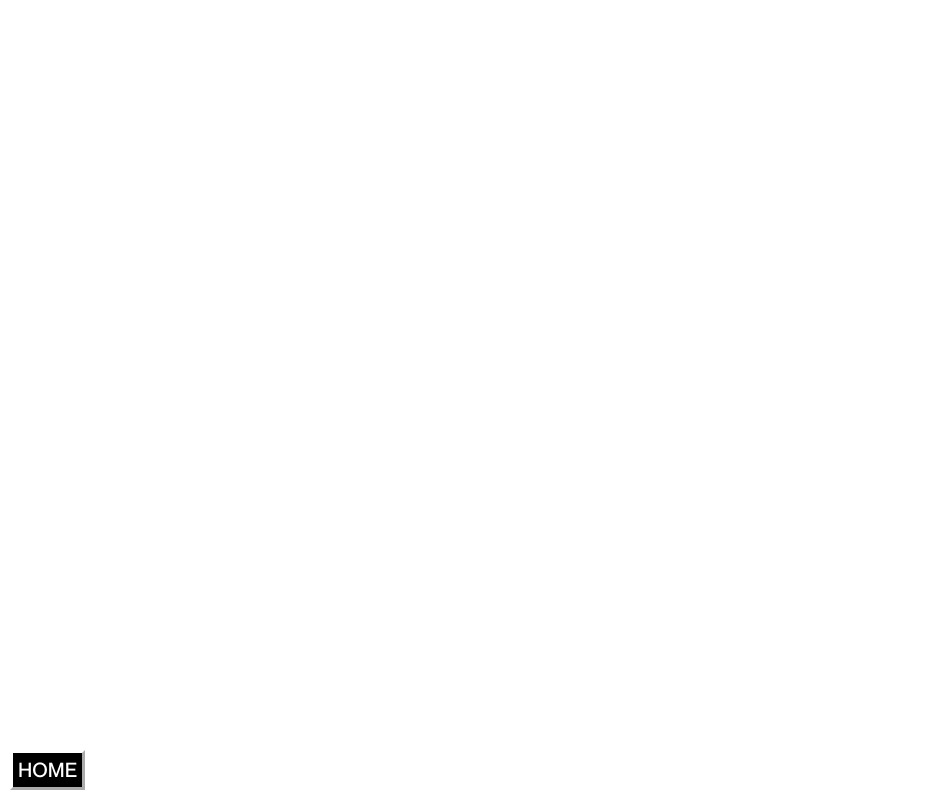
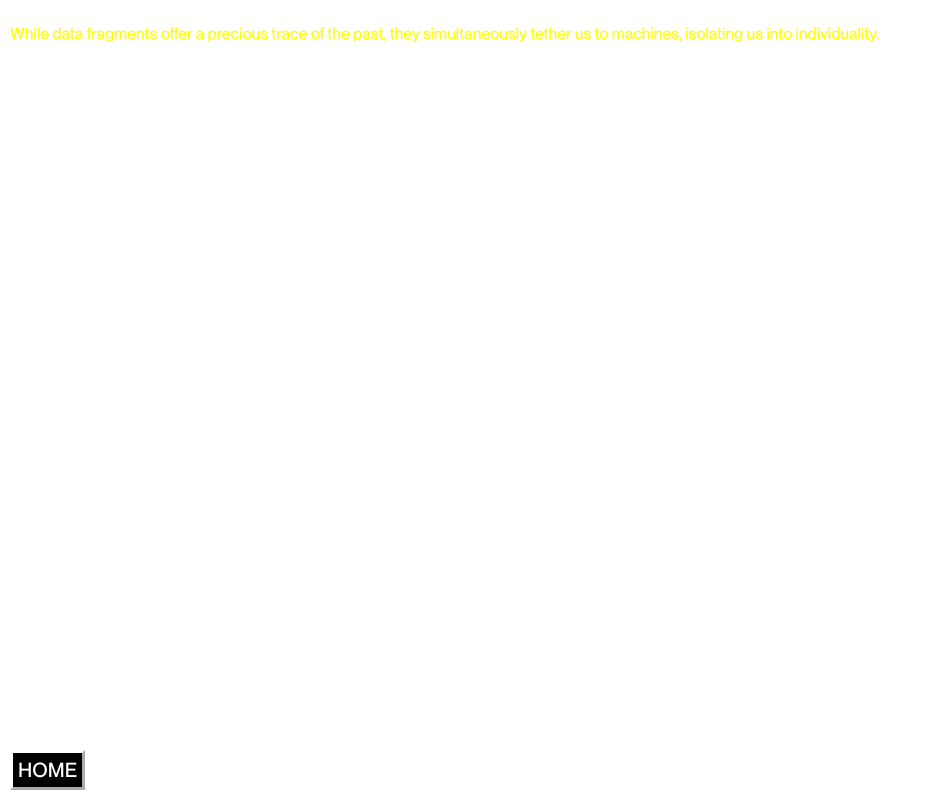
Before and after one commit to TajaRegent/notes-toward-a-spreadsheet-novel, a plain HTML site: page index.html in a window 1280 px wide. Shown: the whole page, without its empty margins (0-930 px from the left). Drawn offline with Linux system fonts and the light colour scheme.

Commit message:
Update index.html
1

```diff
--- a/index.html
+++ b/index.html
@@ -29,11 +29,25 @@
 			font-family: myFirstFont;
 		}
 
+		p{
+			z-index:1;
+			position: fixed;
+			left:10px;
+			color: yellow;
+			font-family: myFirstFont;
+		}
+
 	</style>
 
 </head>
 <body>
 
+
+ <p>
+
+    While data fragments offer a precious trace of the past, they simultaneously tether us to machines, isolating us into individuality.
+
+  </p>
 
 <a href="https://shadowbooklandingpage.netlify.app">HOME</a>
 
```
